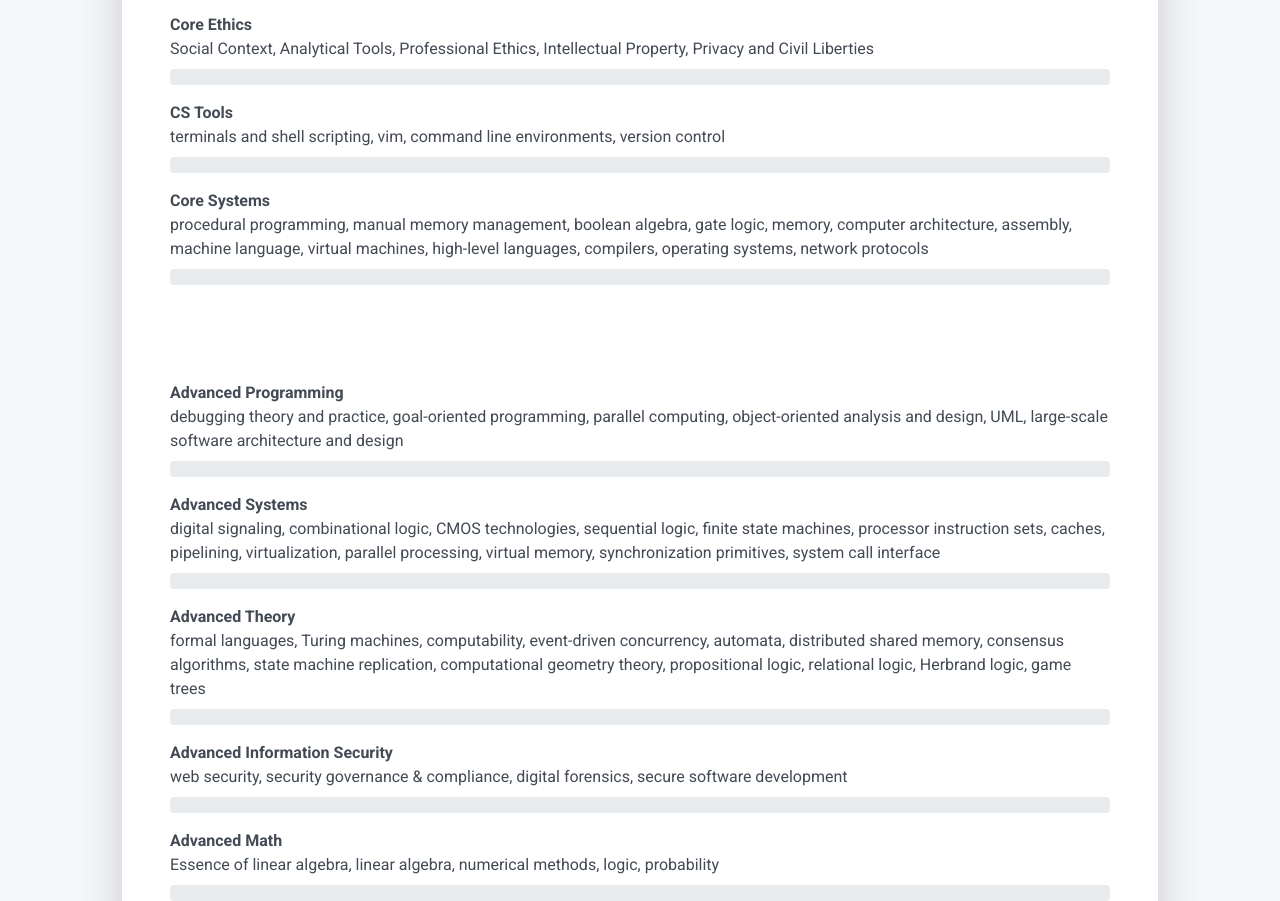
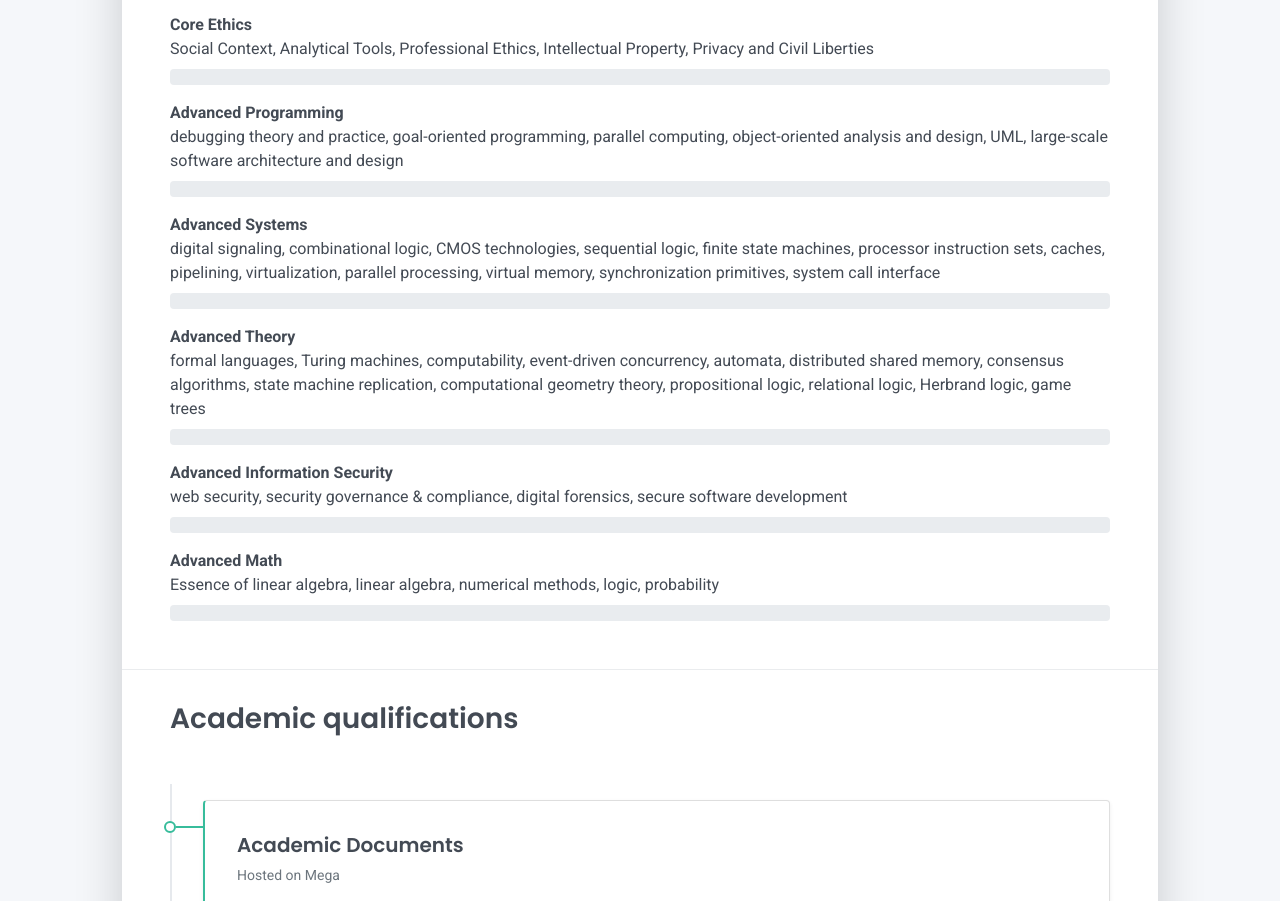
Before and after one commit to calisters/calisters.github.io, a plain HTML site: page index.html in a window 1280 px wide. Shown: the part 3403-4304 px from the top of the page. Drawn offline with Linux system fonts and the light colour scheme.

Commit message:
Update index.html

```diff
--- a/index.html
+++ b/index.html
@@ -300,18 +300,7 @@
                       <div class="progress-bar bg-primary" role="progressbar" data-aos="zoom-in-right" data-aos-delay="100" data-aos-anchor=".skills-section" style="width: 0%" aria-valuenow="90" aria-valuemin="0" aria-valuemax="100"></div>
                     </div>
                   </div>
-                  <div class="mb-2"><span><strong>CS Tools</strong></span>
-                    <div>terminals and shell scripting, vim, command line environments, version control</div>
-                    <div class="progress my-1">
-                      <div class="progress-bar bg-primary" role="progressbar" data-aos="zoom-in-right" data-aos-delay="100" data-aos-anchor=".skills-section" style="width: 0%" aria-valuenow="90" aria-valuemin="0" aria-valuemax="100"></div>
-                    </div>
-                  </div>
-                  <div class="mb-5"><span><strong>Core Systems</strong></span>
-                    <div>procedural programming, manual memory management, boolean algebra, gate logic, memory, computer architecture, assembly, machine language, virtual machines, high-level languages, compilers, operating systems, network protocols</div>
-                    <div class="progress my-1">
-                      <div class="progress-bar bg-primary" role="progressbar" data-aos="zoom-in-right" data-aos-delay="100" data-aos-anchor=".skills-section" style="width: 0%" aria-valuenow="90" aria-valuemin="0" aria-valuemax="100"></div>
-                    </div>
-                  </div>
+
                 </div>
               </div>
 
```
